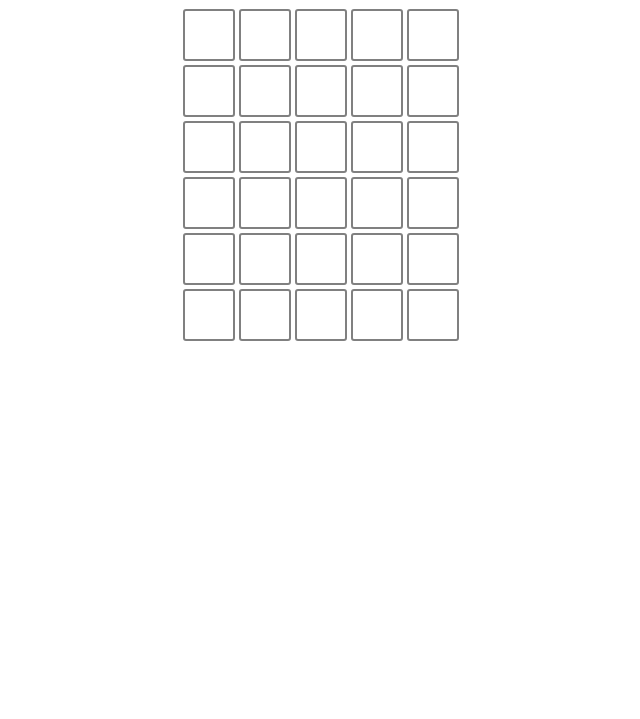
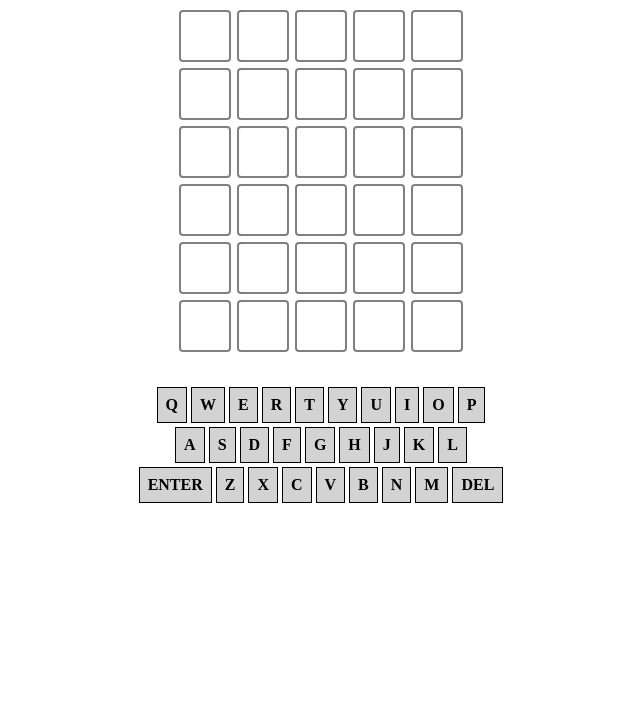
Before and after one commit to Sprite-MD/wordle-clone, a plain HTML site: page index.html in a window 1280 px wide. Shown: the part 81-800 px from the top of the page, without its empty margins (319-959 px from the left). Drawn offline with Linux system fonts and the light colour scheme.

Commit message:
added core structure

```diff
--- a/index.html
+++ b/index.html
@@ -10,7 +10,7 @@
     <body>
         <div class="flex_container">
 
-            <header> <h1>WORDLE</h1> </header>
+            <header> <h1>WORDLE Clone</h1> </header>
 
             <div class="grid_container">
 
@@ -21,7 +21,42 @@
             </div>
 
             <div class="keyboard">
+                <div class="first_row">
+                    <div class = keyboard_btn> q </div>
+                    <div class = keyboard_btn> w </div>
+                    <div class = keyboard_btn> e </div>
+                    <div class = keyboard_btn> r </div>
+                    <div class = keyboard_btn> t </div>
+                    <div class = keyboard_btn> y </div>
+                    <div class = keyboard_btn> u </div>
+                    <div class = keyboard_btn> i </div>
+                    <div class = keyboard_btn> o </div>
+                    <div class = keyboard_btn> p </div>
+                </div>
 
+                <div class="second_row">
+                    <div class = keyboard_btn> a </div>
+                    <div class = keyboard_btn> s </div>
+                    <div class = keyboard_btn> d </div>
+                    <div class = keyboard_btn> f </div>
+                    <div class = keyboard_btn> g </div>
+                    <div class = keyboard_btn> h </div>
+                    <div class = keyboard_btn> j </div>
+                    <div class = keyboard_btn> k </div>
+                    <div class = keyboard_btn> l </div>
+                </div>
+
+                <div class="third_row">
+                    <div class = keyboard_btn> Enter </div>
+                    <div class = keyboard_btn> z </div>
+                    <div class = keyboard_btn> x </div>
+                    <div class = keyboard_btn> c </div>
+                    <div class = keyboard_btn> v </div>
+                    <div class = keyboard_btn> b </div>
+                    <div class = keyboard_btn> n </div>
+                    <div class = keyboard_btn> m </div>
+                    <div class = keyboard_btn> Del </div>
+                </div>
             </div>
 
 
--- a/script.js
+++ b/script.js
@@ -30,3 +30,65 @@ function create_grid(){
 }
 
 create_grid()
+
+
+// Onscreen keyboard implementation
+keyboard = document.querySelector('.keyboard')
+
+keyboard.addEventListener("click", (e) => {
+    const target = e.target
+
+    if (!target.classList.contains("keyboard_btn")) {
+        return
+    }
+
+    let key = target.textContent
+
+    if (key == "Del"){
+        key = "Backspace"
+    }
+
+    document.dispatchEvent(new KeyboardEvent('keyup', {'key': key}))
+
+})
+
+// User input
+let attempts = 0
+let nextLetter = 0
+let currentGuess = []
+
+document.addEventListener('keyup', (e) => {
+
+    if (attempts > 5){
+        return
+    }
+
+    let letter = String(e.key)
+    if (letter === 'Backspace' && nextLetter !== 0){
+        deleteLetter()
+        return
+    }
+
+    if (letter === 'Enter'){
+        checkGuess()
+    }
+
+
+})
+
+function deleteLetter(){
+    pass
+}
+
+function checkGuess(){
+    pass
+}
+
+// Wordlist
+let wordList = []
+
+fetch('./wordlist.txt')
+.then(response => response.text())
+.then(data => wordList.push(data.split(/\r\n/)))
+
+console.log(wordList)
--- a/style.css
+++ b/style.css
@@ -7,12 +7,13 @@
 
 .grid_container{
     display:grid;
+    margin-bottom: 30px;
 }
 
 .cell{
     border: 2px solid gray;
-    border-radius: 3px;
-    margin: 2px;
+    border-radius: 4px;
+    margin: 3px;
     font-size: 2.5rem;
     font-weight: 700;
     height: 3rem;
@@ -22,3 +23,32 @@
     align-items: center;
     text-transform: uppercase;
 }
+
+.keyboard{
+    display: flex;
+    flex-direction: column;
+    align-items: center;
+}
+
+.first_row{
+    display: flex;
+}
+
+.second_row{
+    display: flex;
+}
+
+.third_row{
+    display: flex;
+}
+
+.keyboard_btn{
+    font-size: 1rem;
+    font-weight: 700;
+    padding: .5rem;
+    margin: 2px;
+    cursor: pointer;
+    text-transform: uppercase;
+    background-color: lightgrey;
+    border: 1px solid black;
+}
```
